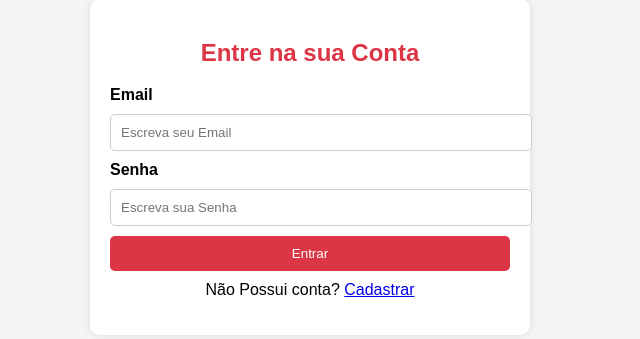
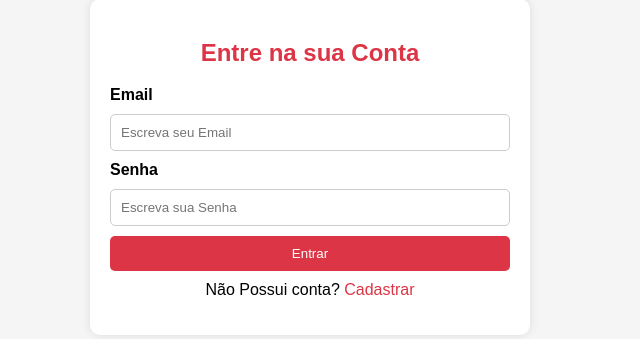
Before and after one commit to filipexcode/ProjetoFinal, a Django app: template usuarios/templates/usuarios/login.html in a window 1280 px wide. Shown: the part 233-572 px from the top of the page, without its empty margins (330-970 px from the left). Run offline with Django 3.2, Linux system fonts and the light colour scheme; the template is opened without the code that fills it, so the values that code supplies are empty.

Commit message:
mudando estilo e rota principal

```diff
--- a/consultas/templates/consultas/confirma_exclusao.html
+++ b/consultas/templates/consultas/confirma_exclusao.html
@@ -11,7 +11,7 @@
     <div class="main">
         <div class="form-container">
             <h1>Confirmar Exclusão</h1>
-            <p>Você tem certeza que deseja excluir o procedimento <strong>"{{ procedimento.nome }}"</strong>?</p>
+            <p>Você tem certeza que deseja excluir a consulta?</p>
             <form method="POST">
                 {% csrf_token %}
                 <div class="form-actions">
--- a/usuarios/static/usuarios/styles.css
+++ b/usuarios/static/usuarios/estilo.css
@@ -15,6 +15,9 @@ body {
     box-shadow: 0 0 10px rgba(0, 0, 0, 0.1);
     max-width: 400px;
     width: 100%;
+    display: flex;
+    flex-direction: column; /* Adiciona esta linha */
+    align-items: center;    /* Centraliza os itens horizontalmente */
 }
 
 h2 {
@@ -25,6 +28,7 @@ h2 {
 label {
     font-weight: bold;
     margin-top: 10px;
+    align-self: flex-start; /* Alinha os labels à esquerda */
 }
 
 input {
@@ -33,6 +37,7 @@ input {
     margin: 10px 0;
     border: 1px solid #ccc;
     border-radius: 5px;
+    box-sizing: border-box;
 }
 
 button {
@@ -53,3 +58,12 @@ p {
     text-align: center;
     margin-top: 10px;
 }
+
+a {
+    color: #dc3545;
+    text-decoration: none;
+}
+
+a:hover {
+    text-decoration: underline;
+}
--- a/usuarios/templates/usuarios/cadastro.html
+++ b/usuarios/templates/usuarios/cadastro.html
@@ -4,7 +4,7 @@
 <head>
     <meta charset="UTF-8">
     <meta name="viewport" content="width=device-width, initial-scale=1.0">
-    <link rel="stylesheet" href="{% static 'usuarios\styles.css' %}">
+    <link rel="stylesheet" href="{% static 'usuarios\estilo.css' %}">
     <title>Cadastro</title>
 </head>
 <body>
--- a/usuarios/templates/usuarios/login.html
+++ b/usuarios/templates/usuarios/login.html
@@ -4,7 +4,7 @@
 <head>
     <meta charset="UTF-8">
     <meta name="viewport" content="width=device-width, initial-scale=1.0">
-    <link rel="stylesheet" href="{% static 'usuarios\styles.css' %}">
+    <link rel="stylesheet" href="{% static 'usuarios\estilo.css' %}">
     <title>Login</title>
 </head>
 <body>
--- a/usuarios/views.py
+++ b/usuarios/views.py
@@ -37,7 +37,7 @@ def login_usuario(request):
         user = authenticate(request, username=email, password=password)
         if user is not None:
             login(request, user)
-            return redirect('/agenda')
+            return redirect('/agenda/calendario')
         else:
             messages.error(request, 'Email ou senha inválidos.')
     return render(request, 'usuarios/login.html')
```
Also changed, not shown: procedimentos/templates/procedimentos/confirma_exclusao.html (+5 -5 lines), procedimentos/migrations/0002_alter_procedimento_duracao.py (added).
